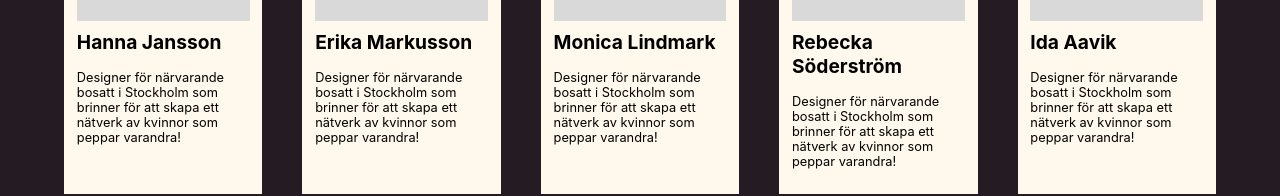
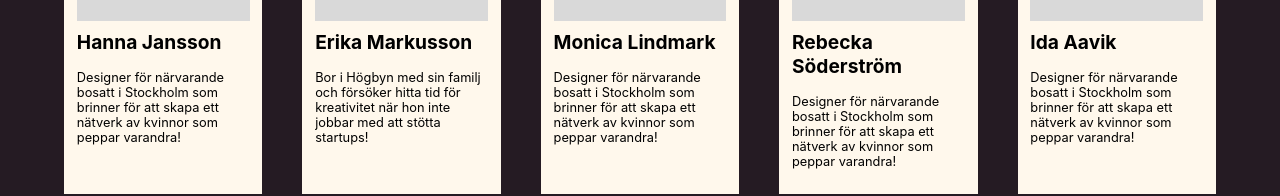
Before and after one commit to hannajansson/hiddentalents2025, a React (Create React App) app: page / in a window 1280 px wide. Shown: the part 3712-3908 px from the top of the page. Built offline with nearby package versions, Linux system fonts and the light colour scheme.

Commit message:
Fixat text för Erica

```diff
--- a/src/App.js
+++ b/src/App.js
@@ -14,7 +14,7 @@ function App() {
 
   const projectmembers = [
     {name: "Hanna Jansson", description: "Designer för närvarande bosatt i Stockholm som brinner för att skapa ett nätverk av kvinnor som peppar varandra!"},
-    {name: "Erika Markusson", description: "Designer för närvarande bosatt i Stockholm som brinner för att skapa ett nätverk av kvinnor som peppar varandra!"},
+    {name: "Erika Markusson", description: "Bor i Högbyn med sin familj och försöker hitta tid för kreativitet när hon inte jobbar med att stötta startups!"},
     {name: "Monica Lindmark", description: "Designer för närvarande bosatt i Stockholm som brinner för att skapa ett nätverk av kvinnor som peppar varandra!"},
     {name: "Rebecka Söderström", description: "Designer för närvarande bosatt i Stockholm som brinner för att skapa ett nätverk av kvinnor som peppar varandra!"},
     {name: "Ida Aavik", description: "Designer för närvarande bosatt i Stockholm som brinner för att skapa ett nätverk av kvinnor som peppar varandra!"}
```
